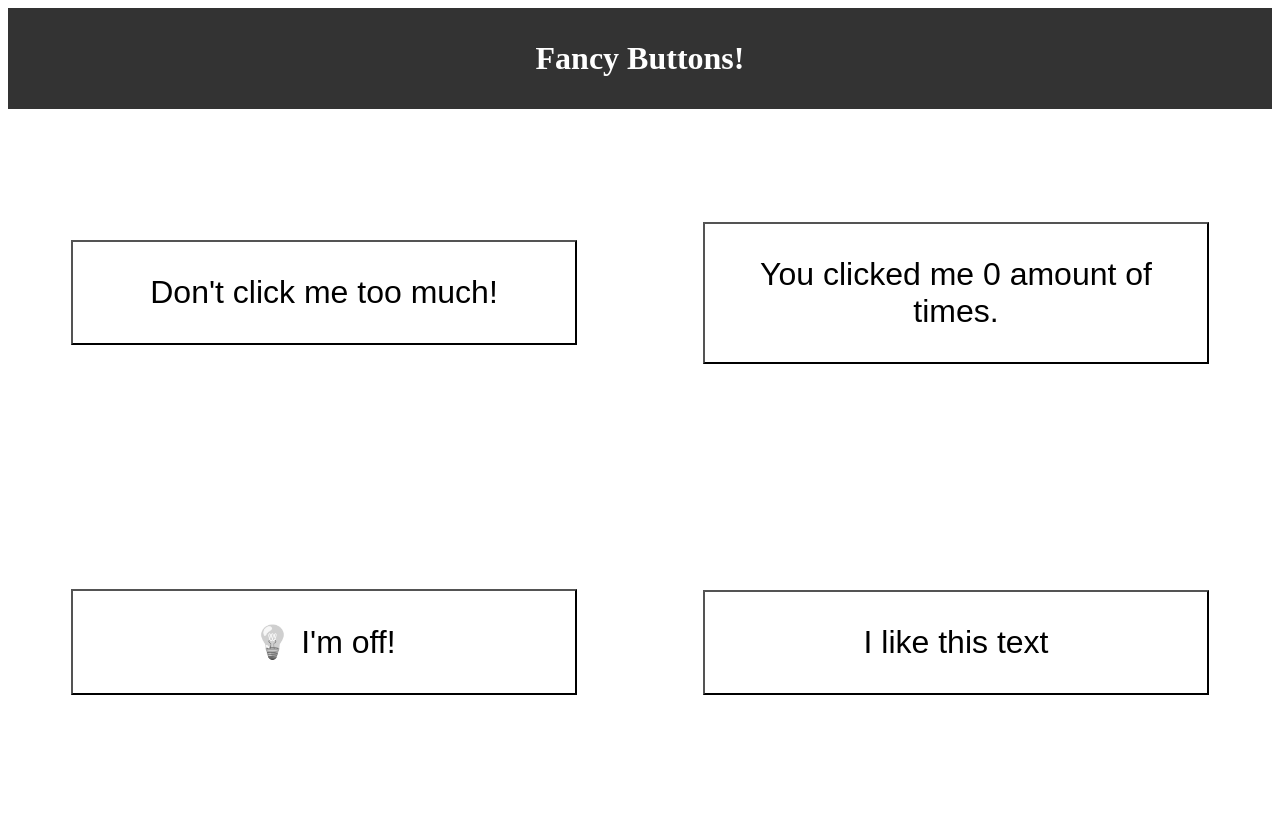
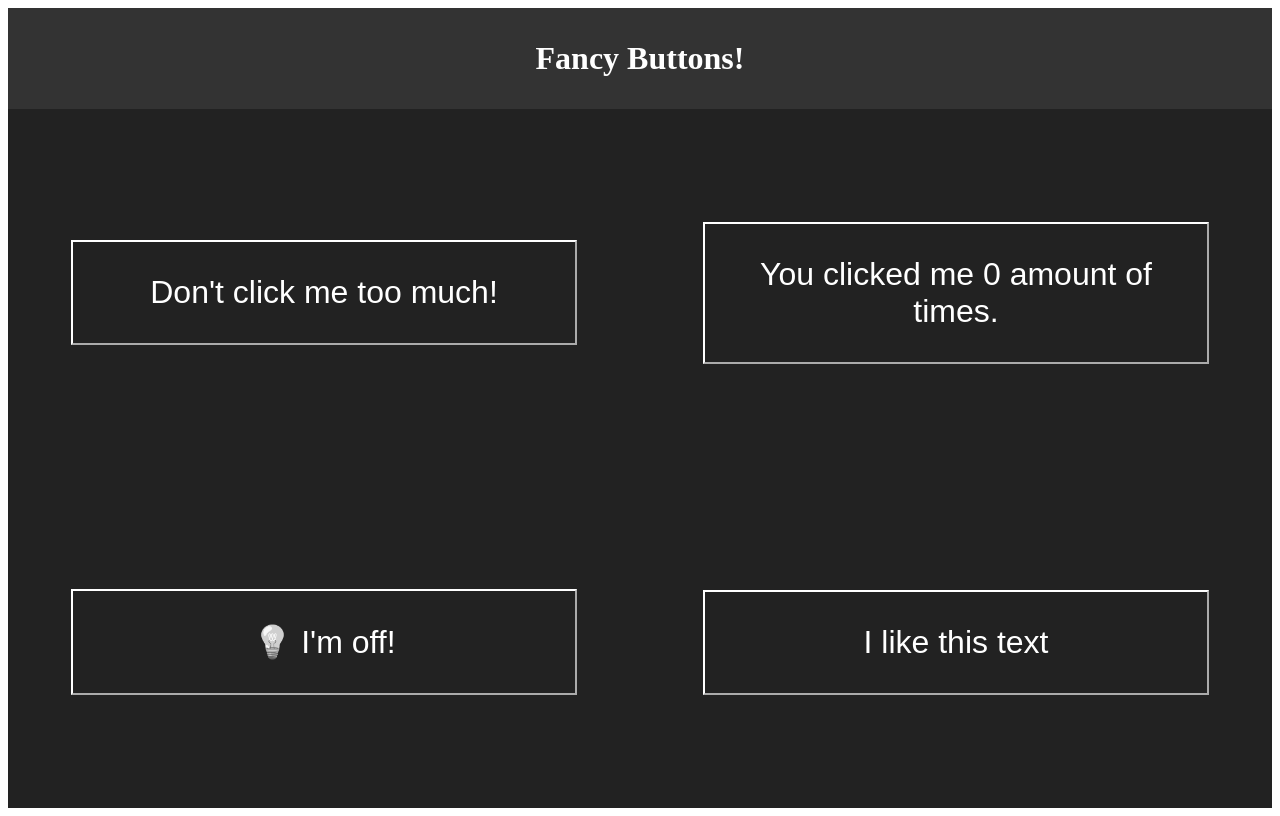
Before and after one commit to mattbed/Fancy-Buttons, a React (Create React App) app: page / in a window 1280 px wide. Built offline with nearby package versions, Linux system fonts and the light colour scheme.

Commit message:
Add dark mode functionality

```diff
--- a/src/App.css
+++ b/src/App.css
@@ -38,3 +38,10 @@
 i {
   font-style: normal;
 }
+
+.App.dark,
+.App.dark button {
+  background: #222;
+  border-color: white;
+  color: white;
+}
--- a/src/App.js
+++ b/src/App.js
@@ -1,4 +1,4 @@
-import React from 'react';
+import React, { useState } from "react";
 import './App.css';
 import AngryButton from "./components/AngryButton";
 import CounterButton from "./components/CounterButton";
@@ -6,13 +6,16 @@
 import TextRepeaterButton from "./components/TextRepeaterButton";
 
 function App() {
+  const [light, setLight] = useState("off");
+  const dark = (light === 'off') ? 'dark' : '';
+
   return (
-    <div className="App">
+    <div className={`App ${dark}`}>
       <h1>Fancy Buttons!</h1>
       <section>
         <AngryButton />
         <CounterButton />
-        <LightSwitchButton />
+        <LightSwitchButton light={light} setLight={setLight} />
         <TextRepeaterButton />
       </section>
     </div>
--- a/src/components/LightSwitchButton.js
+++ b/src/components/LightSwitchButton.js
@@ -1,8 +1,8 @@
 import React, { useState } from "react";
 
 function LightSwitchButton(props){
-  const [light, setLight] = useState("off");
-
+  let light = props.light;
+  let setLight = props.setLight;
   const handleClick = () => {
     setLight(light === "on" ? "off" : "on")
   }
```
